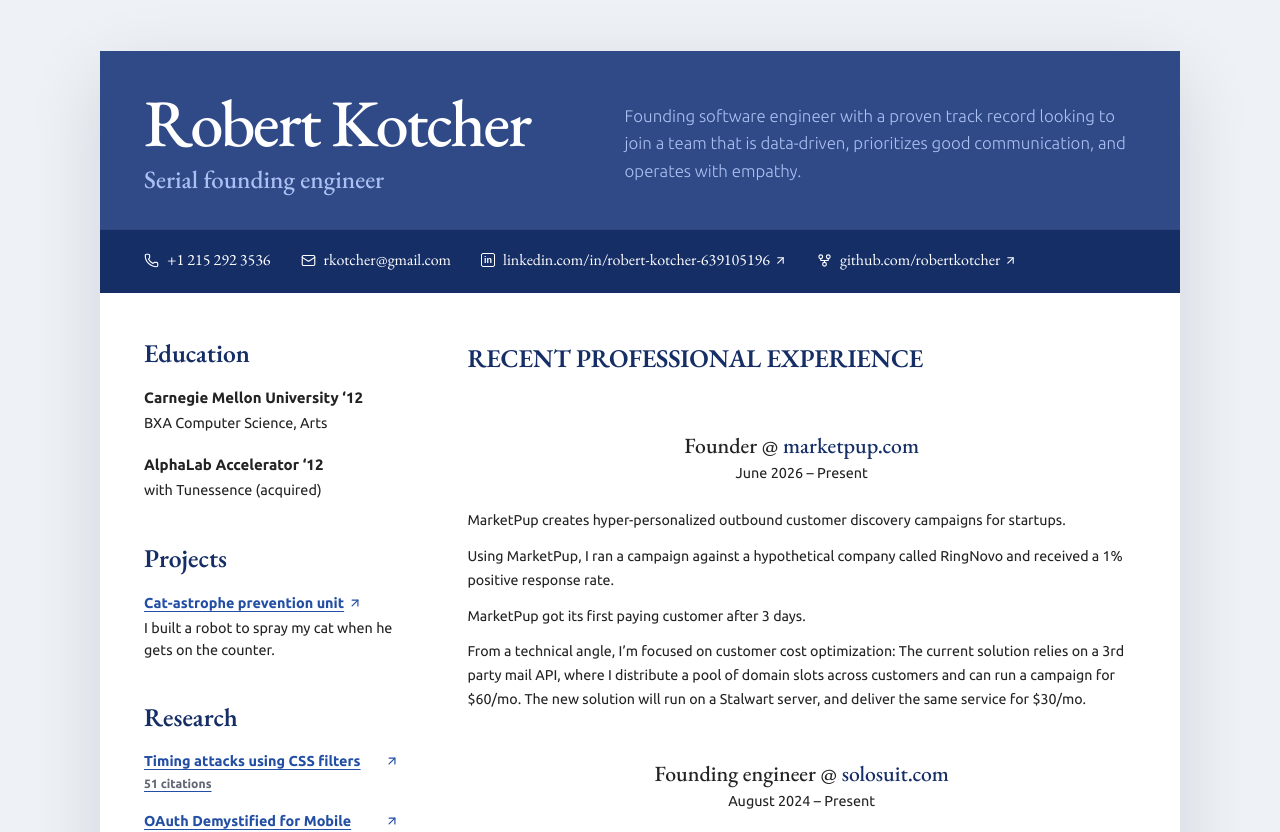
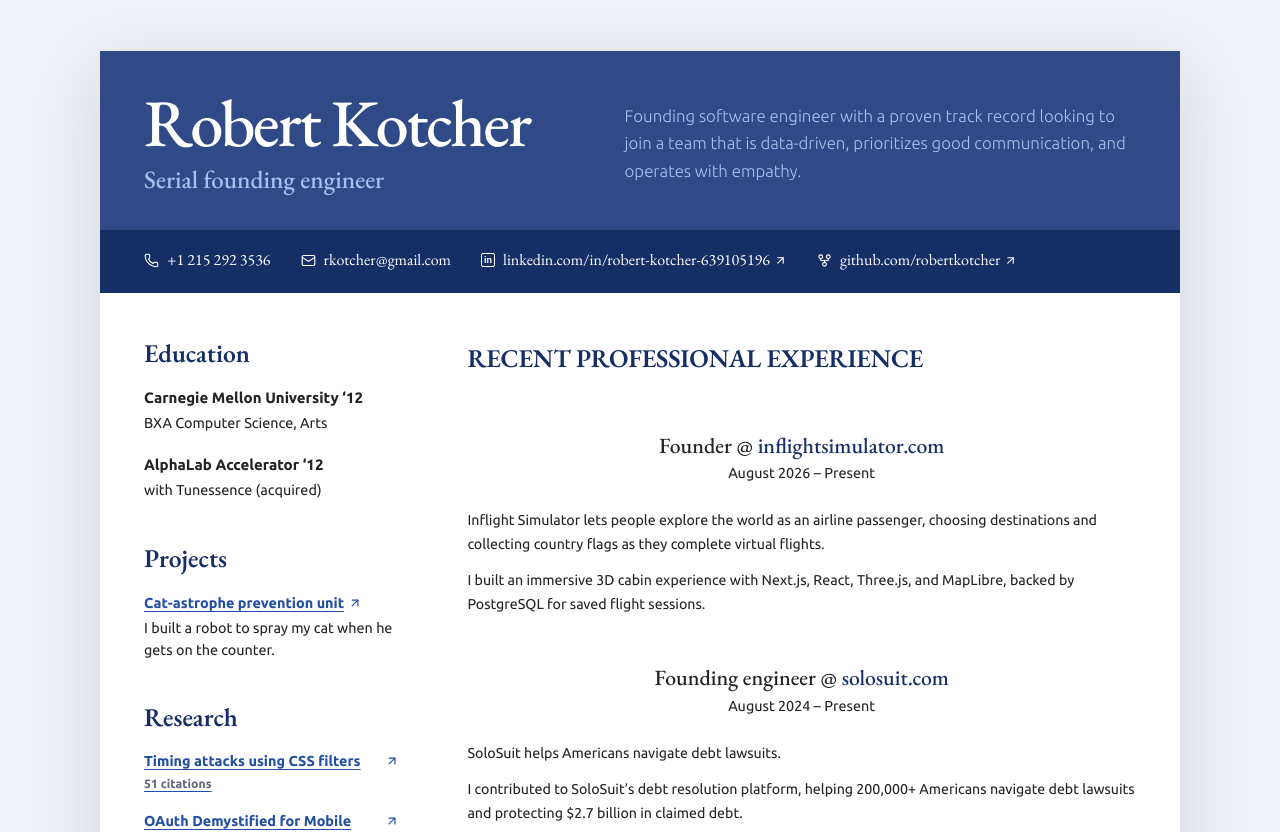
Before and after one commit to robertkotcher/robertkotcher.com, a Next.js app: page / in a window 1280 px wide. Shown: the top 832 px of the page. Built offline with nearby package versions, Linux system fonts and the light colour scheme.

Commit message:
Replace MarketPup with Inflight Simulator

```diff
--- a/app/page.tsx
+++ b/app/page.tsx
@@ -144,31 +144,25 @@ export default function Home() {
                 <h3>
                   Founder @{" "}
                   <a
-                    href="https://marketpup.com"
+                    href="https://inflightsimulator.com"
                     target="_blank"
                     rel="noreferrer"
                   >
-                    marketpup.com
+                    inflightsimulator.com
                   </a>
                 </h3>
-                <p>June 2026 – Present</p>
+                <p>August 2026 – Present</p>
               </div>
 
               <p>
-                MarketPup creates hyper-personalized outbound customer discovery
-                campaigns for startups.
+                Inflight Simulator lets people explore the world as an airline
+                passenger, choosing destinations and collecting country flags
+                as they complete virtual flights.
               </p>
               <p>
-                Using MarketPup, I ran a campaign against a hypothetical company
-                called RingNovo and received a 1% positive response rate.
-              </p>
-              <p>MarketPup got its first paying customer after 3 days.</p>
-              <p>
-                From a technical angle, I’m focused on customer cost
-                optimization: The current solution relies on a 3rd party mail
-                API, where I distribute a pool of domain slots across customers
-                and can run a campaign for $60/mo. The new solution will run on
-                a Stalwart server, and deliver the same service for $30/mo.
+                I built an immersive 3D cabin experience with Next.js, React,
+                Three.js, and MapLibre, backed by PostgreSQL for saved flight
+                sessions.
               </p>
             </div>
 
```
